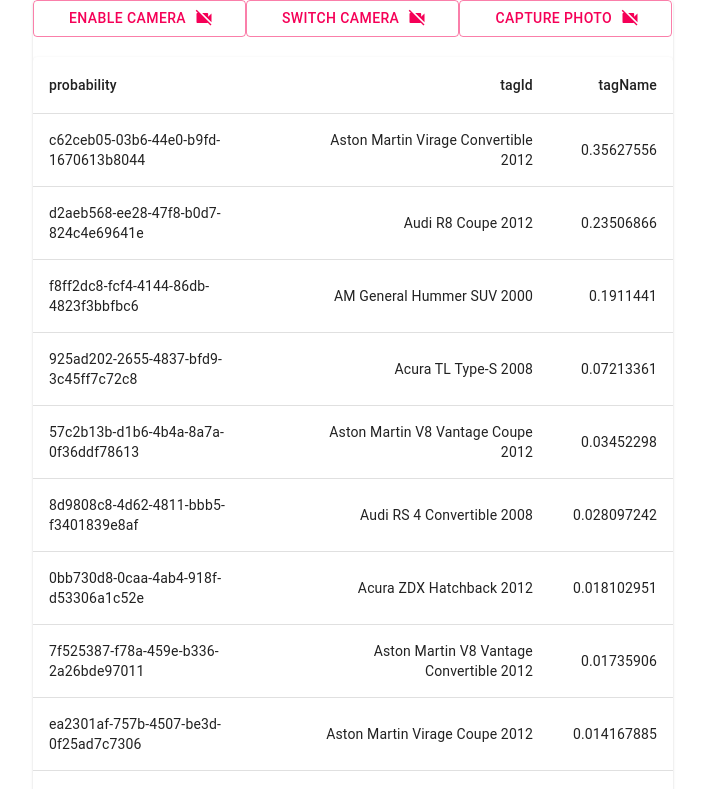
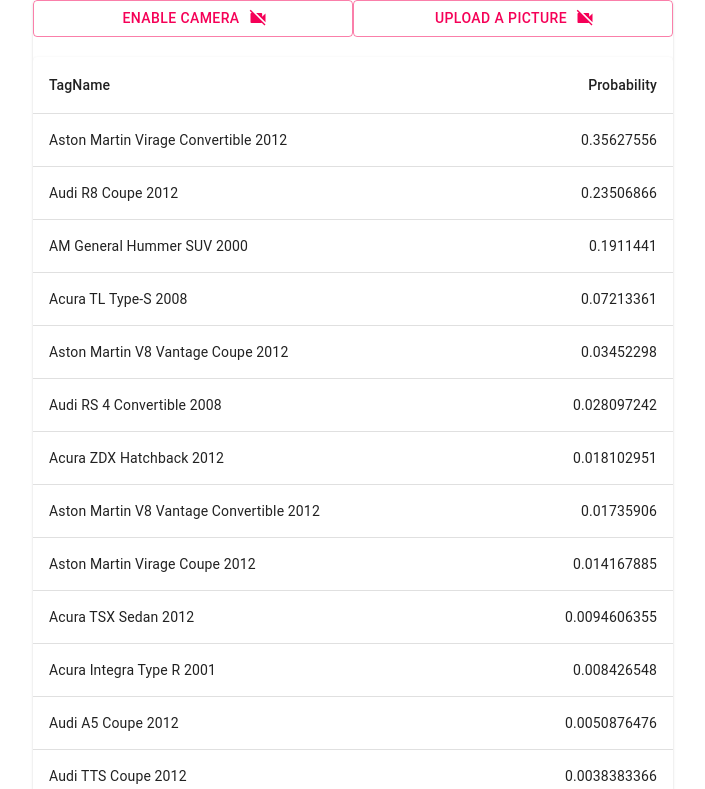
Before and after one commit to eltonptr/vehicle-vision-react-app, a React (Create React App) app in the folder vehicle-vision-app/: page / in a window 1280 px wide. Shown: the top 789 px of the page, without its empty margins (287-992 px from the left). Built offline with nearby package versions, Linux system fonts and the light colour scheme.

Commit message:
Made buttons as overlay

```diff
--- a/vehicle-vision-app/src/components/capture-image/capture-image.tsx
+++ b/vehicle-vision-app/src/components/capture-image/capture-image.tsx
@@ -25,11 +25,11 @@
     button: {
       width: "100%",
     },
-    buttonEnds: {
-      width: "33.3%",
+    buttonLeft: {
+      width: "50%",
     },
-    buttonMid: {
-      width: "33.3%",
+    buttonRight: {
+      width: "50%",
     },
     content: {
       flex: "1 0 auto",
@@ -41,6 +41,24 @@
     playIcon: {
       height: 38,
       width: 38,
+    },
+    containerFeed: {
+      position: "relative",
+    },
+    overlayFeed: {},
+    overlayButtonLeft: {
+      bottom: "6px",
+      left: "9px",
+      position: "absolute",
+      color: "white",
+      borderColor: "white",
+    },
+    overlayButtonRight: {
+      bottom: "6px",
+      right: "9px",
+      position: "absolute",
+      color: "white",
+      borderColor: "white",
     },
   })
 );
@@ -81,6 +99,7 @@
     if (webcamRef.current) {
       const imageSrc = webcamRef.current.getScreenshot(WIDTH, HEIGHT);
       setImgSrc(imageSrc);
+      setDisplayVideoFeed(false);
     } else {
       hiddenFileInput.current?.click();
     }
@@ -90,7 +109,7 @@
       <Card className={classes.cover}>
         <div className={classes.button}>
           <Button
-            className={classes.buttonEnds}
+            className={classes.buttonLeft}
             variant="outlined"
             color="secondary"
             size="medium"
@@ -98,6 +117,7 @@
               displayVideoFeed
                 ? setDisplayVideoFeed(false)
                 : setDisplayVideoFeed(true);
+              setImgSrc(null);
             }}
             endIcon={displayVideoFeed ? <VideocamIcon /> : <VideocamOffIcon />}
           >
@@ -108,7 +128,32 @@
             )}
           </Button>
           <Button
-            className={classes.buttonMid}
+            className={classes.buttonRight}
+            variant="outlined"
+            color="secondary"
+            size="medium"
+            onClick={(event) => {
+              event.preventDefault();
+              hiddenFileInput.current?.click();
+              setDisplayVideoFeed(false);
+            }}
+            endIcon={displayVideoFeed ? <VideocamIcon /> : <VideocamOffIcon />}
+          >
+            Upload a Picture
+          </Button>
+        </div>
+        {displayVideoFeed ? (
+          <div className={classes.containerFeed}>
+            <Webcam
+              audio={false}
+              videoConstraints={videoConstraints}
+              ref={webcamRef}
+              screenshotFormat="image/jpeg"
+              screenshotQuality={0.95}
+              className={classes.overlayFeed}
+            />
+            <Button
+              className={classes.overlayButtonLeft}
               variant="outlined"
               color="secondary"
               size="medium"
@@ -119,31 +164,26 @@
                     : FACING_MODE_USER
                 );
               }}
-            endIcon={displayVideoFeed ? <VideocamIcon /> : <VideocamOffIcon />}
+              endIcon={
+                displayVideoFeed ? <VideocamIcon /> : <VideocamOffIcon />
+              }
             >
               Switch Camera
             </Button>
             <Button
-            className={classes.buttonEnds}
+              className={classes.overlayButtonRight}
               variant="outlined"
               color="secondary"
               size="medium"
               onClick={capture}
               hidden={!displayVideoFeed}
-            endIcon={displayVideoFeed ? <VideocamIcon /> : <VideocamOffIcon />}
+              endIcon={
+                displayVideoFeed ? <VideocamIcon /> : <VideocamOffIcon />
+              }
             >
               Capture photo
             </Button>
           </div>
-        {displayVideoFeed ? (
-          <Webcam
-            audio={false}
-            videoConstraints={videoConstraints}
-            ref={webcamRef}
-            screenshotFormat="image/jpeg"
-            screenshotQuality={0.95}
-            className={classes.controls}
-          />
         ) : (
           <div></div>
         )}
--- a/vehicle-vision-app/src/components/video-feed/video-feed.tsx
+++ b/vehicle-vision-app/src/components/video-feed/video-feed.tsx
@@ -139,18 +139,18 @@
       <Table className={classes.table} aria-label="simple table">
         <TableHead>
           <TableRow>
-            <TableCell>probability</TableCell>
-            <TableCell align="right">tagId</TableCell>
-            <TableCell align="right">tagName</TableCell>
+            <TableCell>TagName</TableCell>
+            <TableCell align="right">Probability</TableCell>
           </TableRow>
         </TableHead>
         <TableBody>
-          {predictedData.map((row) => (
+          {predictedData
+            .sort((a, b) => 0 - (a > b ? 1 : -1))
+            .map((row) => (
               <TableRow key={row.tagId}>
                 <TableCell component="th" scope="row">
-                {row.tagId}
+                  {row.tagName}
                 </TableCell>
-              <TableCell align="right">{row.tagName}</TableCell>
                 <TableCell align="right">{row.probability}</TableCell>
               </TableRow>
             ))}
```
Lines whose indentation alone changed are shown as unchanged.
